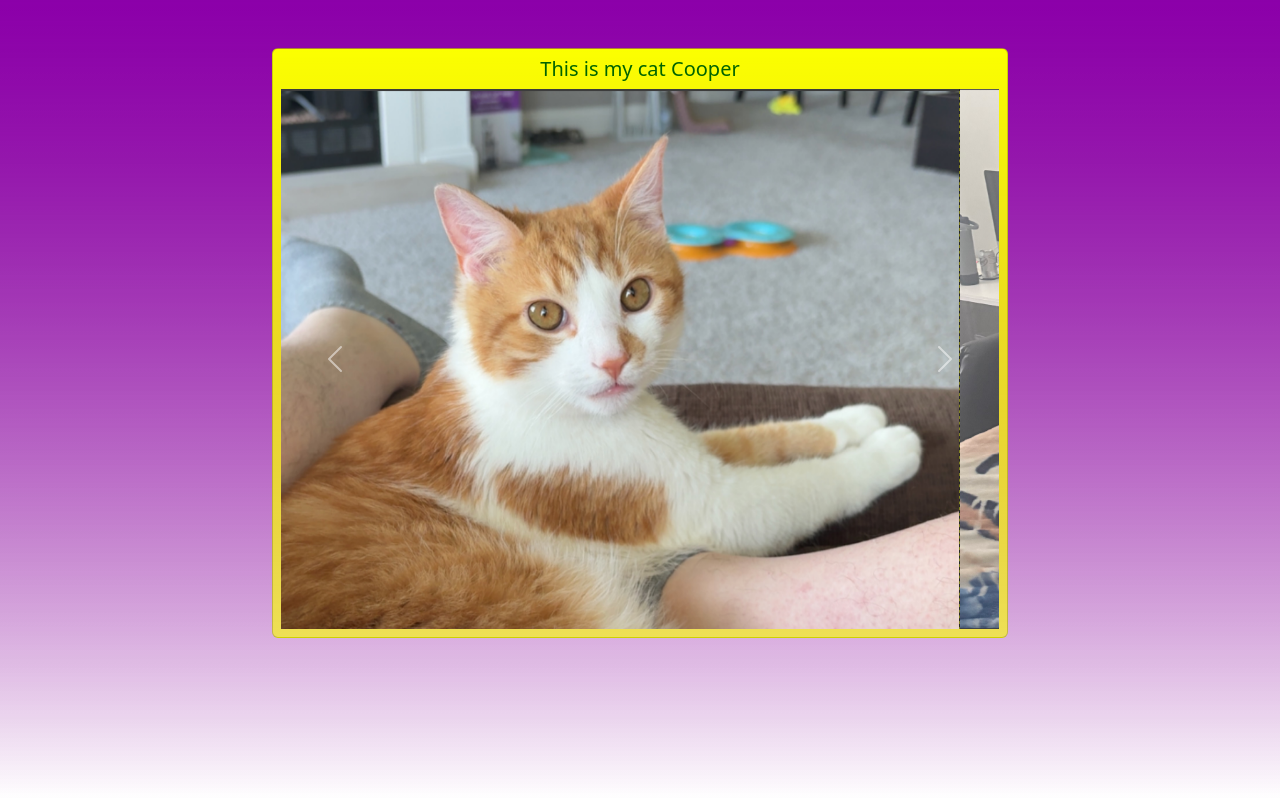
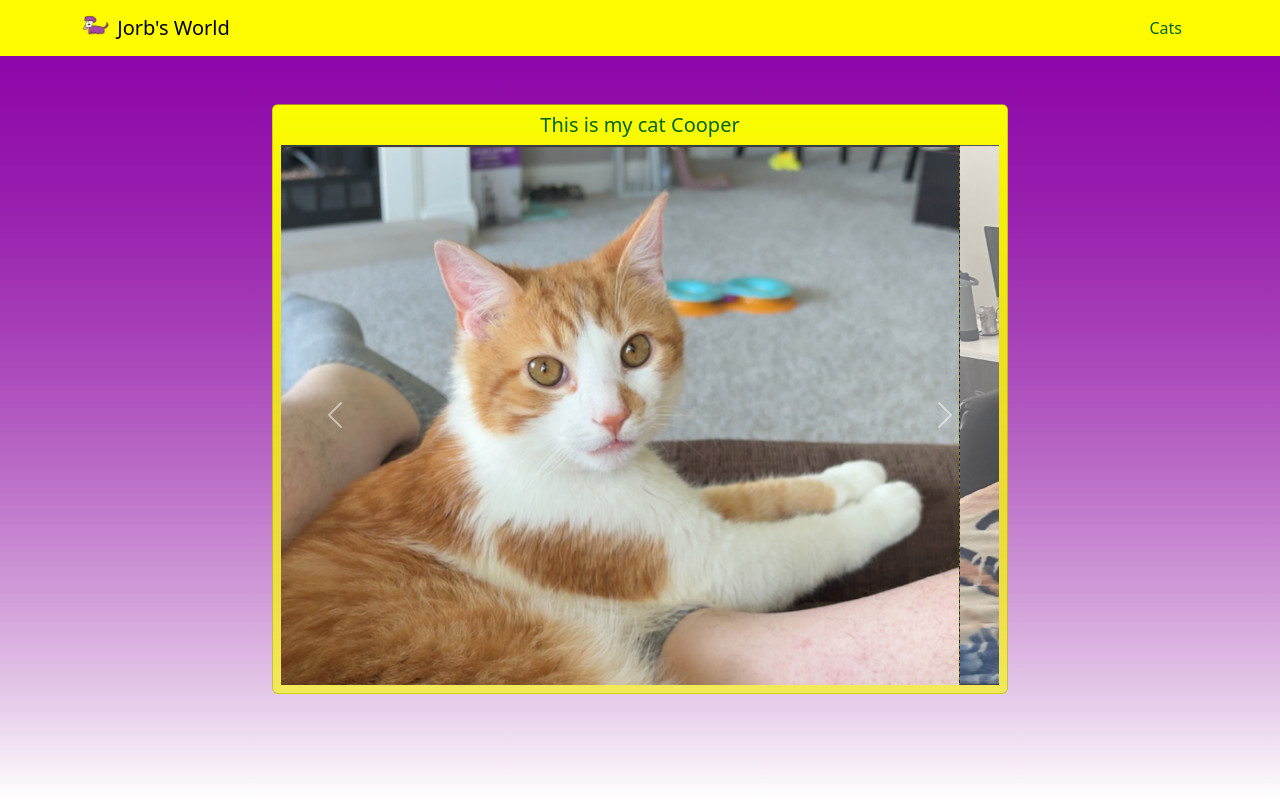
Before and after one commit to CodingJorb/Miles, a plain HTML site: page cats.html in a window 1280 px wide. Drawn offline with nearby package versions, Linux system fonts and the light colour scheme.

Commit message:
Changes made: Navbar added to index and cats

```diff
--- a/cats.html
+++ b/cats.html
@@ -5,12 +5,26 @@
         <meta name="viewport" content="width=device-width" />
         <meta name="viewport" content="width=device-width, initial-scale=1">
         <link rel="stylesheet" href="css/index.css">
-    <link rel="icon" type="image/png" href="img/puppy.png">
+        <link rel="icon" type="image/png" href="img/cat.png">
         <link href="https://cdn.jsdelivr.net/npm/bootstrap@5.3.8/dist/css/bootstrap.min.css" rel="stylesheet" integrity="sha384-sRIl4kxILFvY47J16cr9ZwB07vP4J8+LH7qKQnuqkuIAvNWLzeN8tE5YBujZqJLB" crossorigin="anonymous">
-    <title>Jorb's World - Cat Page</title>
+        <title>Jorb's World - Cats :3</title>
     </head>
     <body  class = "continuous-gradient">
         <script src="https://cdn.jsdelivr.net/npm/bootstrap@5.3.8/dist/js/bootstrap.bundle.min.js" integrity="sha384-FKyoEForCGlyvwx9Hj09JcYn3nv7wiPVlz7YYwJrWVcXK/BmnVDxM+D2scQbITxI" crossorigin="anonymous"></script>
+        <nav class="navbar navbar-expand-lg border-0 shadow-none" style="background-color: rgb(255, 251, 0);">
+            <div class="container">
+                <a class="navbar-brand" href="index.html">
+                <img src="img/puppy.png" width="30" height="24" class="d-inline-block align-text-top" style="color:darkgreen">
+                Jorb's World
+                </a>
+                <ul class="nav nav-pills">
+                    <li class="nav-item">
+                        <a class="nav-link" aria-current="page" href="cats.html" style="color: darkgreen">Cats</a>
+                    </li>
+                </ul>
+            </div>
+        </nav>
+
         <div class="container">
             <div class = "row justify-content-center">
                 <div class = "col-lg-8" >
@@ -52,5 +66,6 @@
                 </div>
             </div>
         </div>
+
     </body>
 </html>
--- a/css/index.css
+++ b/css/index.css
@@ -33,3 +33,9 @@ body{
 #cooper-carousel {
     background: linear-gradient(180deg, #fbff00, #fbff009d);
 }
+
+#navbar-style {
+
+    background:#9100bdad;
+
+}
```
Also changed, not shown: index.html (+14 -0 lines), img/cat.png (added). Lines whose indentation alone changed are shown as unchanged.
